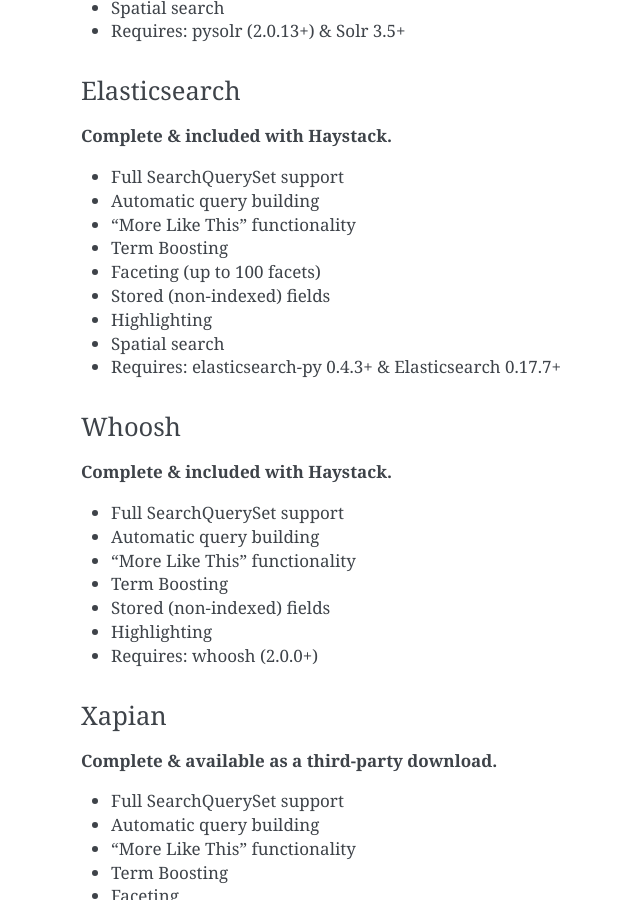
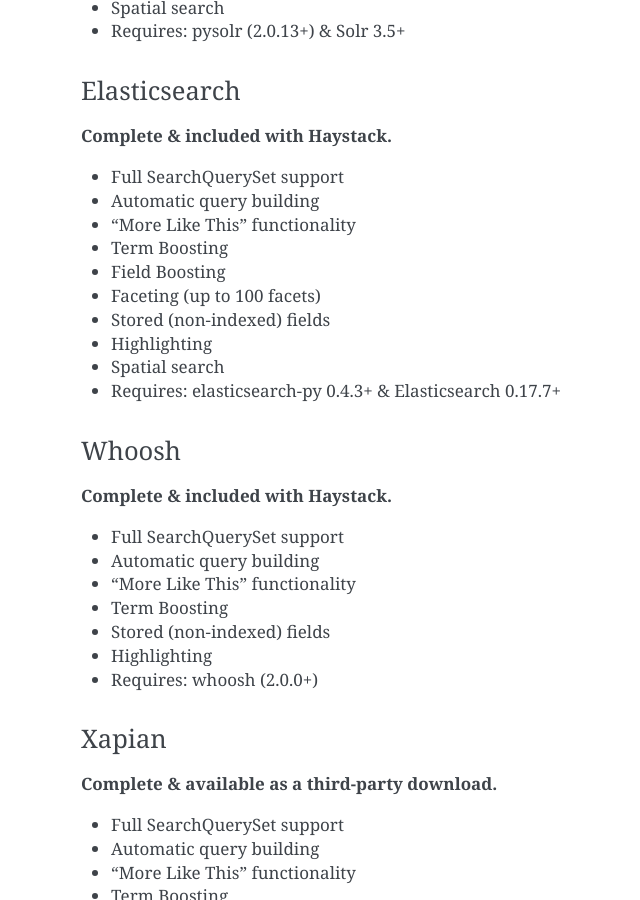
Before and after one commit to django-haystack/django-haystack, a Sphinx documentation site: the page built from docs/backend_support.rst, in a window 1280 px wide and 900 px high, scrolled down 628 px. Shown: the whole window, without its empty margins (339-979 px from the left). Built offline with Sphinx 7.4.7, drawn with Linux system fonts in a browser that asks for light colours.

Commit message:
Add field boosting to the elasticsearch backend feature set

```diff
--- a/docs/backend_support.rst
+++ b/docs/backend_support.rst
@@ -46,6 +46,7 @@
 * Automatic query building
 * "More Like This" functionality
 * Term Boosting
+* Field Boosting
 * Faceting (up to 100 facets)
 * Stored (non-indexed) fields
 * Highlighting
```
